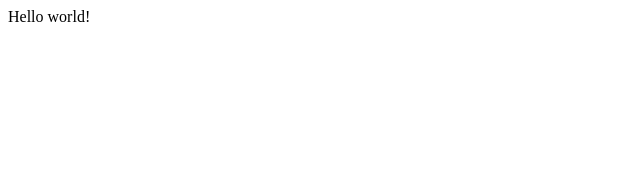
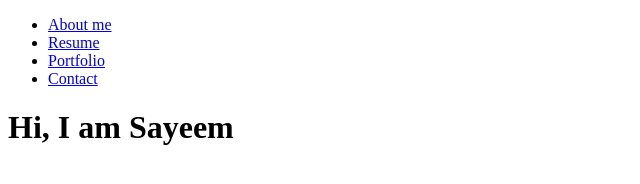
Before and after one commit to sayeems/gatsbyportfolio, a Gatsby site: page / in a window 1280 px wide. Shown: the whole page, without its empty margins (0-640 px from the left). Built offline with nearby package versions, Linux system fonts and the light colour scheme; Gatsby itself is replaced by a stand-in of ours.

Commit message:
first commit

```diff
--- /dev/null
+++ b/src/components/Layout.js
@@ -0,0 +1,13 @@
+import React from 'react'
+import Leftbar from './Leftbar'
+
+const Layout = ({children}) => {
+  return (
+    <div>
+        <Leftbar />
+        {children}
+    </div>
+  )
+}
+
+export default Layout
--- /dev/null
+++ b/src/components/Leftbar.js
@@ -0,0 +1,17 @@
+import React from 'react'
+import {Link} from 'gatsby'
+
+const Leftbar = () => {
+  return (
+    <div>
+        <ul>
+            <li><Link to="/" >About me</Link></li>
+            <li><Link to="/resume" >Resume</Link></li>
+            <li><Link to="/portfolio" >Portfolio</Link></li>
+            <li><Link to="/contact" >Contact</Link></li>
+        </ul>
+    </div>
+  )
+}
+
+export default Leftbar
--- a/src/pages/index.js
+++ b/src/pages/index.js
@@ -1,5 +1,10 @@
-import React from "react"
+import React from "react";
+import Layout from "../components/Layout"
 
 export default function Home() {
-  return <div>Hello world!</div>
+  return (
+    <Layout>
+      <h1>Hi, I am Sayeem</h1>
+    </Layout>
+  )
 }
```
Also changed, not shown: src/pages/contact/index.js (added, +12 -0 lines), src/pages/portfolio/index.js (added, +12 -0 lines), src/pages/resume/index.js (added, +12 -0 lines).
